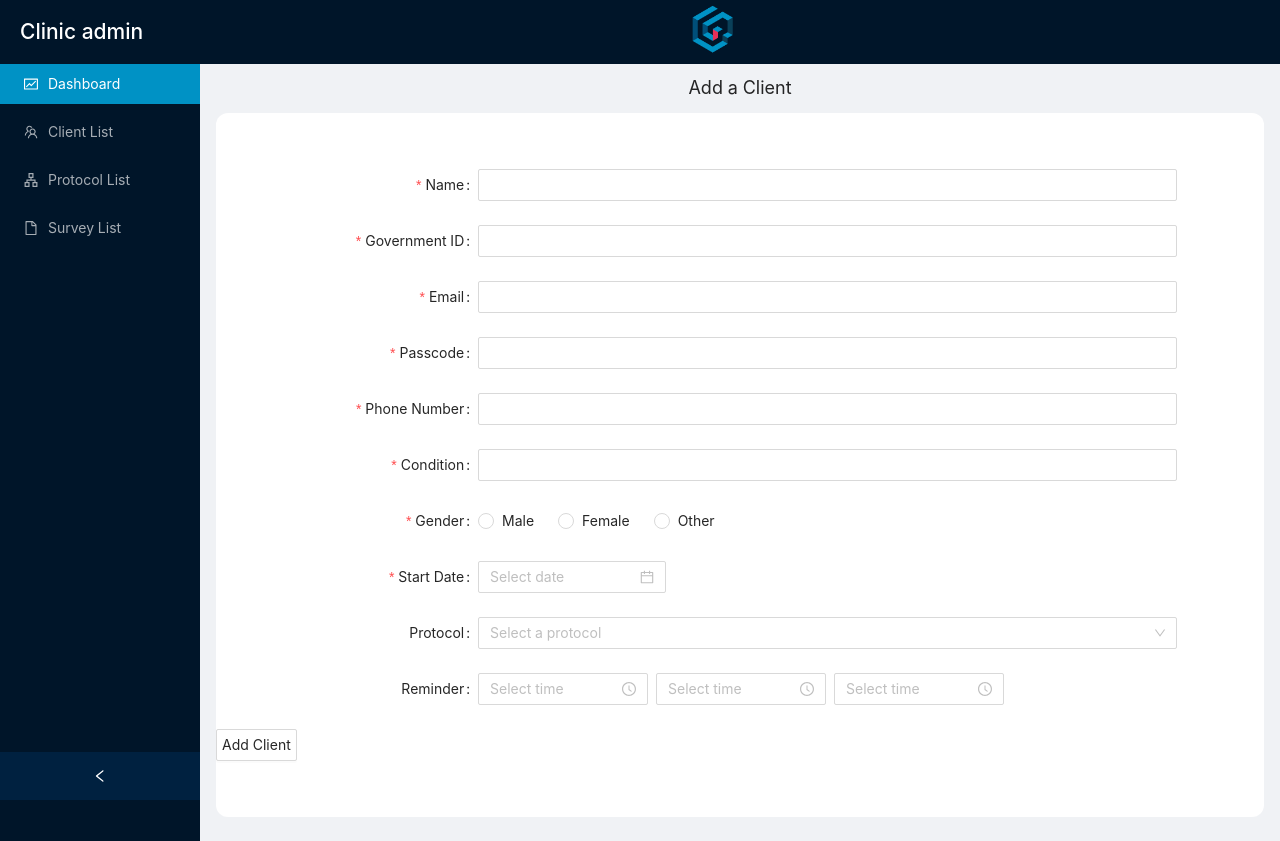
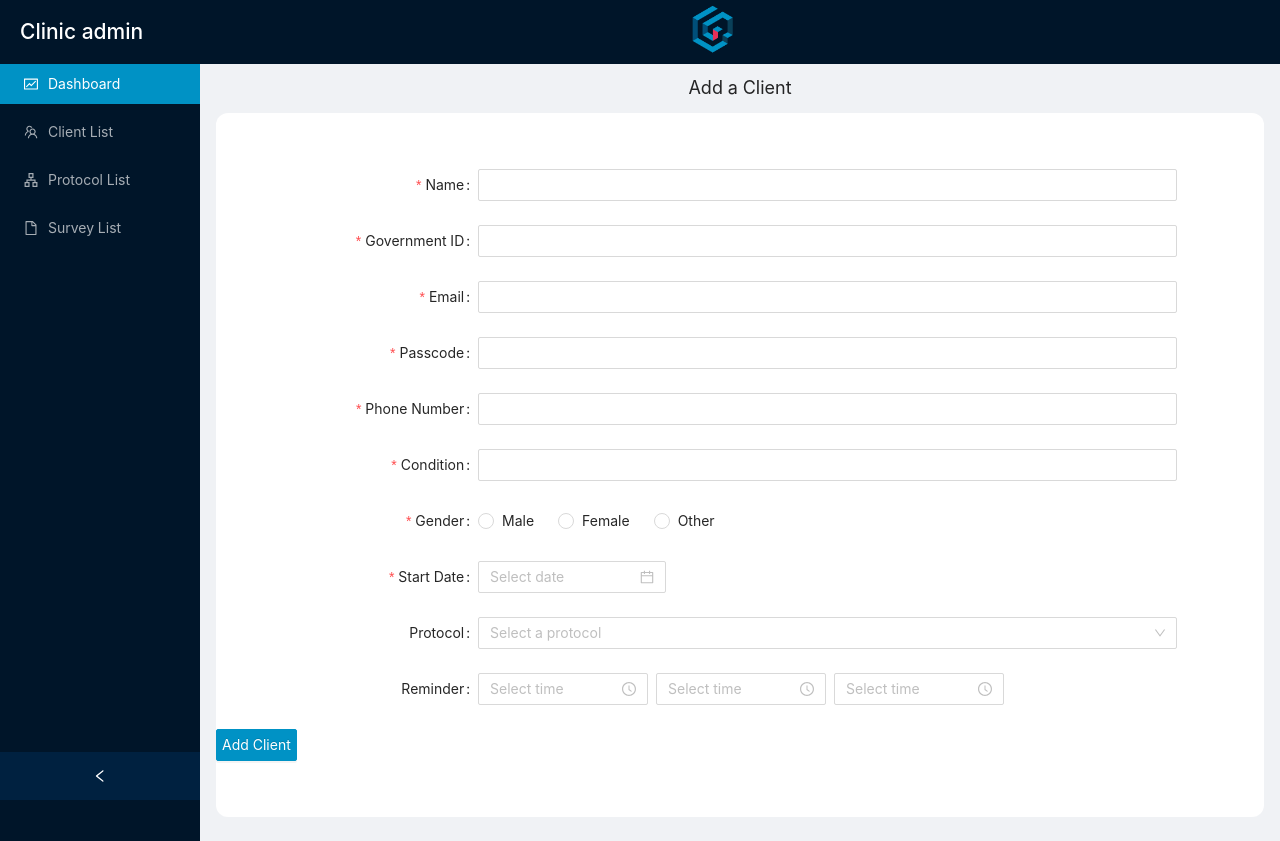
Before and after one commit to webahead14/clinic-admin, a React (Create React App) app: page /add/client in a window 1280 px wide. Built offline with nearby package versions, Linux system fonts and the light colour scheme; no server answers.

Commit message:
add client primary

```diff
--- a/src/pages/AddClient/index.jsx
+++ b/src/pages/AddClient/index.jsx
@@ -3,10 +3,6 @@ import "antd/dist/antd.css";
 import "./styleModule.css";
 import { Button, DatePicker,TimePicker, Form, Input, Radio, Select, Space } from "antd";
 import { Option } from "antd/lib/mentions";
-// REMOVE THIS LINE OF CODE, IT'S  JUST FOR SHOWING THE /add/client PAGE
-//export default () => 'add client page';
-
-// WRITE YOUR CODE BELOW THIS LINE
 
 const AddClient = () => {
   const [client, setClient] = useState({
@@ -41,6 +37,13 @@ const AddClient = () => {
   const logClient = () => {
     console.log(client);
   };
+  const fetchClient = () => {
+    fetch('https://wa14-clinic-api.herokuapp.com/api/client/register',{ method: 'POST',
+  body: JSON.stringify({client})
+})
+  console.log('Fetched Client')
+  logClient()
+  }
 
   return (
     <div>
@@ -116,8 +119,8 @@ const AddClient = () => {
           <TimePicker format='hh:mm' onChange={reminderChange}/>
         </Space>
       </Form.Item>
-      <Form.Item>
-      <Button style={{display: 'flex', justifyContent: 'center', alignItems: 'center'}} onClick={logClient}>Add Client</Button>
+      <Form.Item labelAlign="center">
+      <Button  type='primary' htmlType='submit' onClick={fetchClient}>Add Client</Button>
       </Form.Item>
       <Form.Item></Form.Item>
     </Form>
--- a/src/pages/AddClient/styleModule.css
+++ b/src/pages/AddClient/styleModule.css
@@ -9,12 +9,9 @@
 }
 
 .buttonStyle {
-    background-color: blue;
-    color: white;
     border-radius: 3px;
     display: flex;
     justify-content: center;
-    align-items: center;
 }
 
 .formStyle {
```
